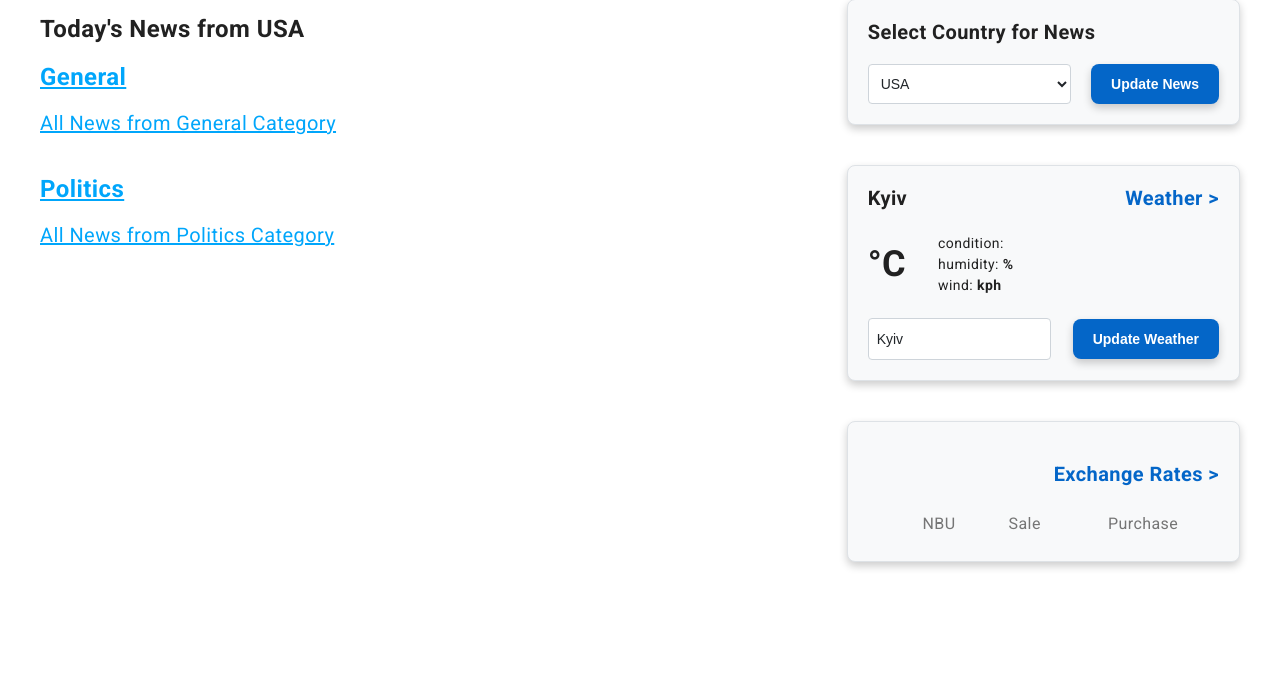
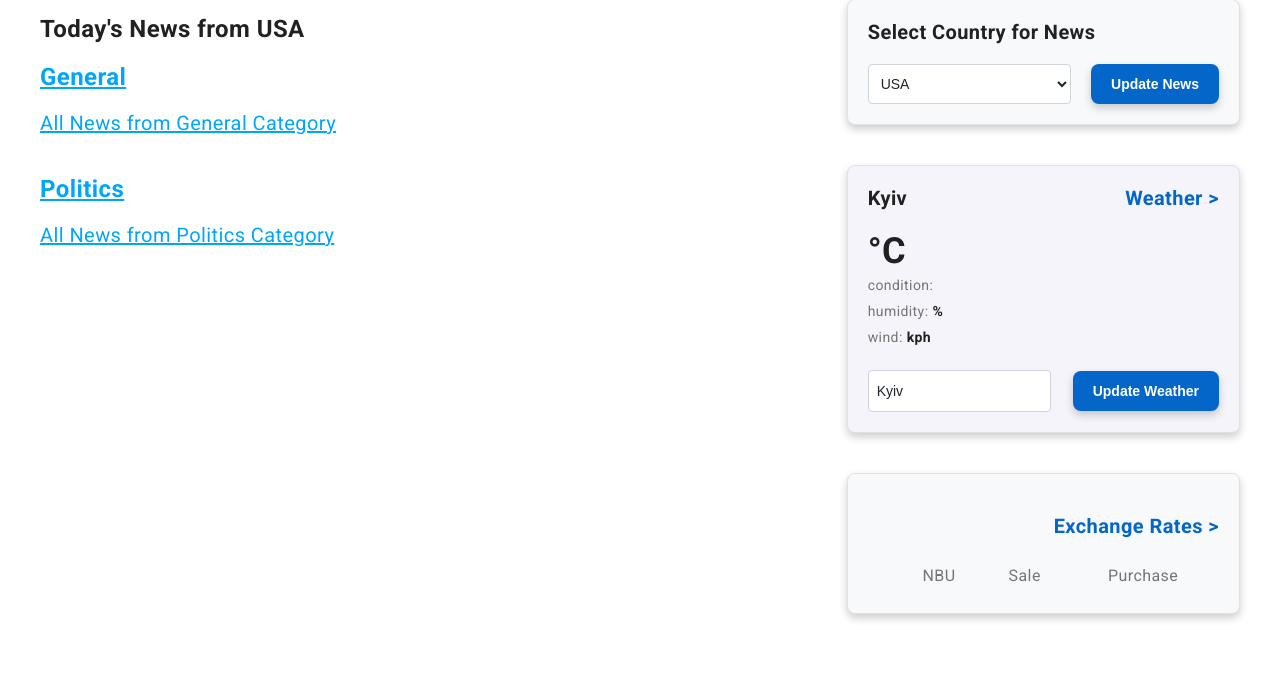
Before and after one commit to alex-nuclearboy/nexus-suite-app, a Django app: page / in a window 1280 px wide. Shown: the part 149-822 px from the top of the page. Before the commit the page ends 718 px from the top, so only its background shows below. Run offline with Django 5.2, Linux system fonts and the light colour scheme; data that the repository does not hold is empty.

Commit message:
Update styles

```diff
--- a/newsapp/static/newsapp/style.css
+++ b/newsapp/static/newsapp/style.css
@@ -215,12 +215,18 @@ aside {
 }
 
 .weather-container {
-    background-color: #f8f9fa;
+    background-color: var(--color-bg-light);
     padding: 20px;
     border: 1px solid #dee2e6;
     border-radius: 8px;
     margin-bottom: 40px;
     box-shadow: var(--element-shadow);
+}
+
+.weather-container .time {
+    color: var(--color-secondary);
+    font-weight: 400;
+    font-size: 14px;
 }
 
 .weather-container .weather-header {
@@ -233,7 +239,6 @@ aside {
     font-size: 20px;
     font-weight: 600;
     color: var(--color-primary);
-    margin: 0;
 }
 
 .weather-container h3 {
@@ -248,42 +253,60 @@ aside {
 }
 
 .weather-details {
-    display: flex;
-    align-items: center;
     margin-top: 20px;
 }
 
-.weather-details .temperature {
+.weather-details .main-info {
+    display: flex;
+    align-items: center;
+}
+
+.temperature {
     font-size: 36px;
     font-weight: 600;
     color: var(--color-primary);
-    margin-right: 32px;
+    margin-right: 12px;
 }
 
-.weather-details .other-details {
-    font-size: 14px;
-    color: var(--color-text);
+.weather-details .main-info img {
+    width: 80px;
+    height: 80px;
+    margin-right: 12px;
 }
 
-.weather-details .other-details p {
+.weather-details .condition {
+    font-size: 14px;
+    font-weight: 600;
+    color: var(--color-primary);
+    margin-top: 10px; /* Відступ зверху */
+}
+
+.other-details {
+    display: flex;
+    flex-direction: column;
+}
+
+.other-details p {
+    font-size: 14px;
+    font-weight: normal;
+    color: var(--color-secondary);
     margin: 5px 0;
 }
 
-.weather-details .other-details p strong {
-    color: var(--color-text-gray);
-    font-weight: 600;
+.other-details p strong {
+    font-size: 14px;
+    font-weight: bold;
+    color: var(--color-primary);
 }
 
-.weather-details .other-details p span {
-    color: var(--color-primary);
-    font-weight: 400;
+.weather-form-container {
+    margin-top: 20px;
 }
 
 .weather-form {
     display: flex;
     gap: 20px;
     align-items: center;
-    margin-top: 20px;
 }
 
 .weather-form .form-group {
```
